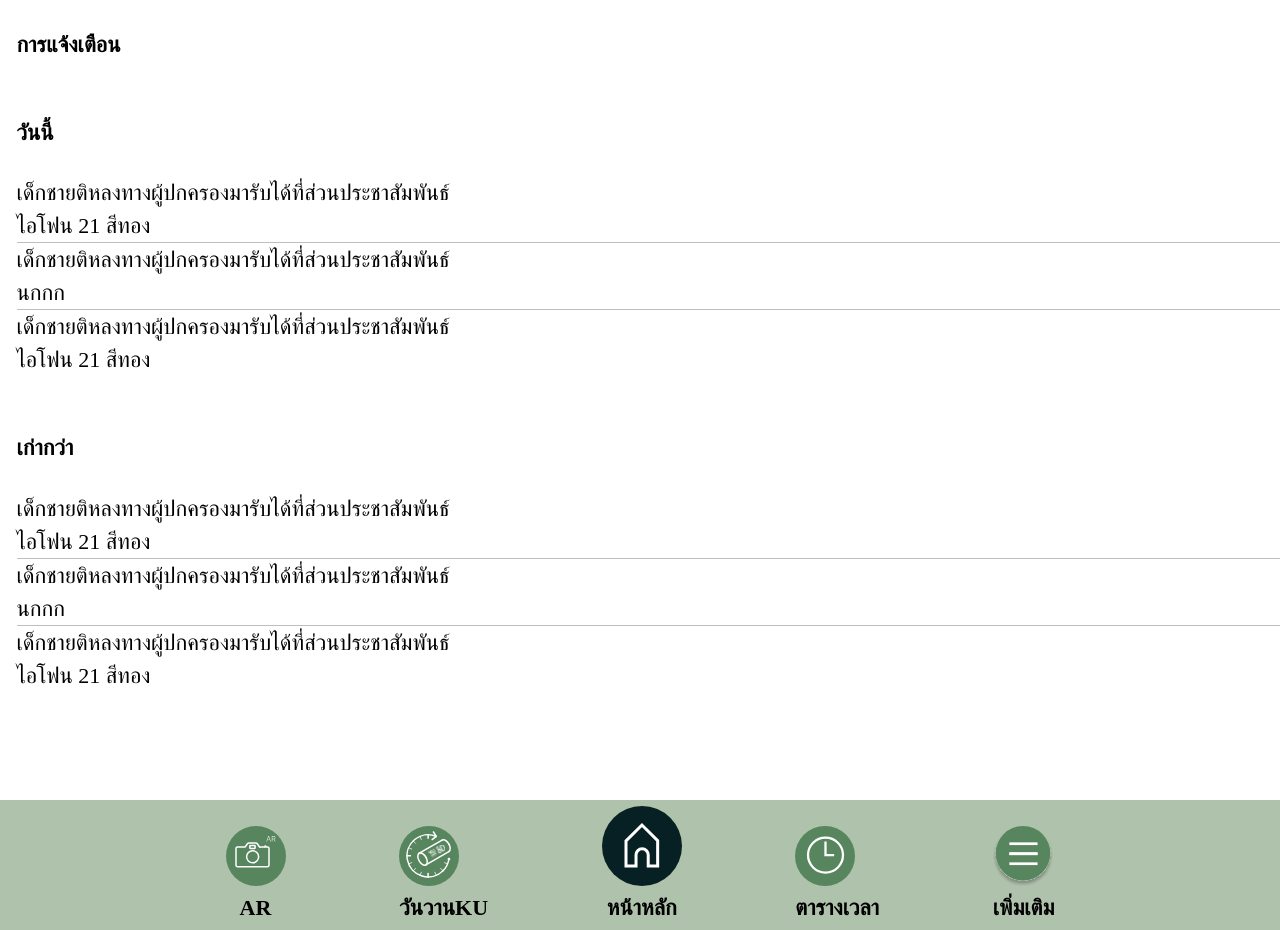
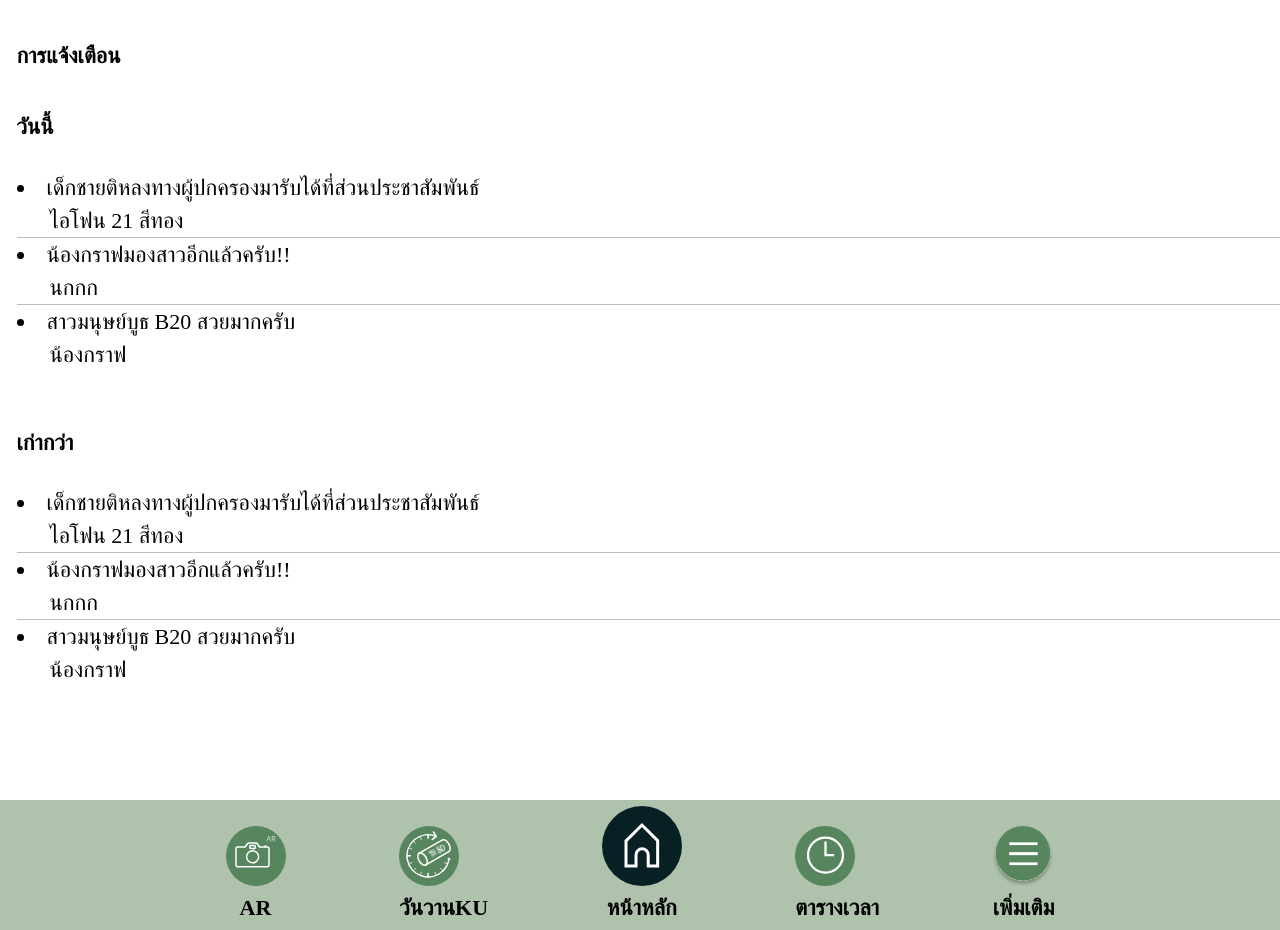
Before and after one commit to Ratchaphon1412/Kasetfair-AR, a Vue app: page /notification in a window 1280 px wide. Built offline with nearby package versions, Linux system fonts and the light colour scheme; a web font is replaced by a local one; what troisjs would draw is missing.

Commit message:
edit NotifyList adjust text alignment

```diff
--- a/src/components/NotifyList.vue
+++ b/src/components/NotifyList.vue
@@ -6,8 +6,9 @@ const props = defineProps<{
 </script>
 
 <template>
-    <div>
-        <h4>{{ text }}</h4>
-        <h4>{{ author }}</h4>
-    </div>
+
+        <ul class="list-disc list-inside">
+            <li>{{ text }}</li>
+            <h4 class="pl-6">{{ author }}</h4>
+        </ul>
 </template>
--- a/src/views/Notification.vue
+++ b/src/views/Notification.vue
@@ -4,8 +4,8 @@ import NotifyList from '@/components/NotifyList.vue';
 import {reactive} from 'vue'
 const notifies = reactive([
                 {id:1, text:'เด็กชายติหลงทางผู้ปกครองมารับได้ที่ส่วนประชาสัมพันธ์', author: 'ไอโฟน 21 สีทอง'},
-                {id:2, text:'เด็กชายติหลงทางผู้ปกครองมารับได้ที่ส่วนประชาสัมพันธ์', author: 'นกกก'},
-                {id:3, text:'เด็กชายติหลงทางผู้ปกครองมารับได้ที่ส่วนประชาสัมพันธ์', author: 'ไอโฟน 21 สีทอง'},
+                {id:2, text:'น้องกราฟมองสาวอีกแล้วครับ!!', author: 'นกกก'},
+                {id:3, text:'สาวมนุษย์บูธ B20 สวยมากครับ', author: 'น้องกราฟ'},
             ])
 
 </script>
@@ -13,9 +13,9 @@ const notifies = reactive([
 <template>
     <div>
         <div class=" min-h-screen pl-3">
-            <div class="font-bold pt-5">การแจ้งเตือน</div>
+            <div class="font-bold pt-7">การแจ้งเตือน</div>
             <div>
-                <h2 class="font-semibold pt-10 pb-5">วันนี้</h2>
+                <h2 class="font-semibold pt-7 pb-5">วันนี้</h2>
                 <div class=" divide-y divide-[#BFBFBF]">
                     <NotifyList
                     v-for="notify in notifies"
```
